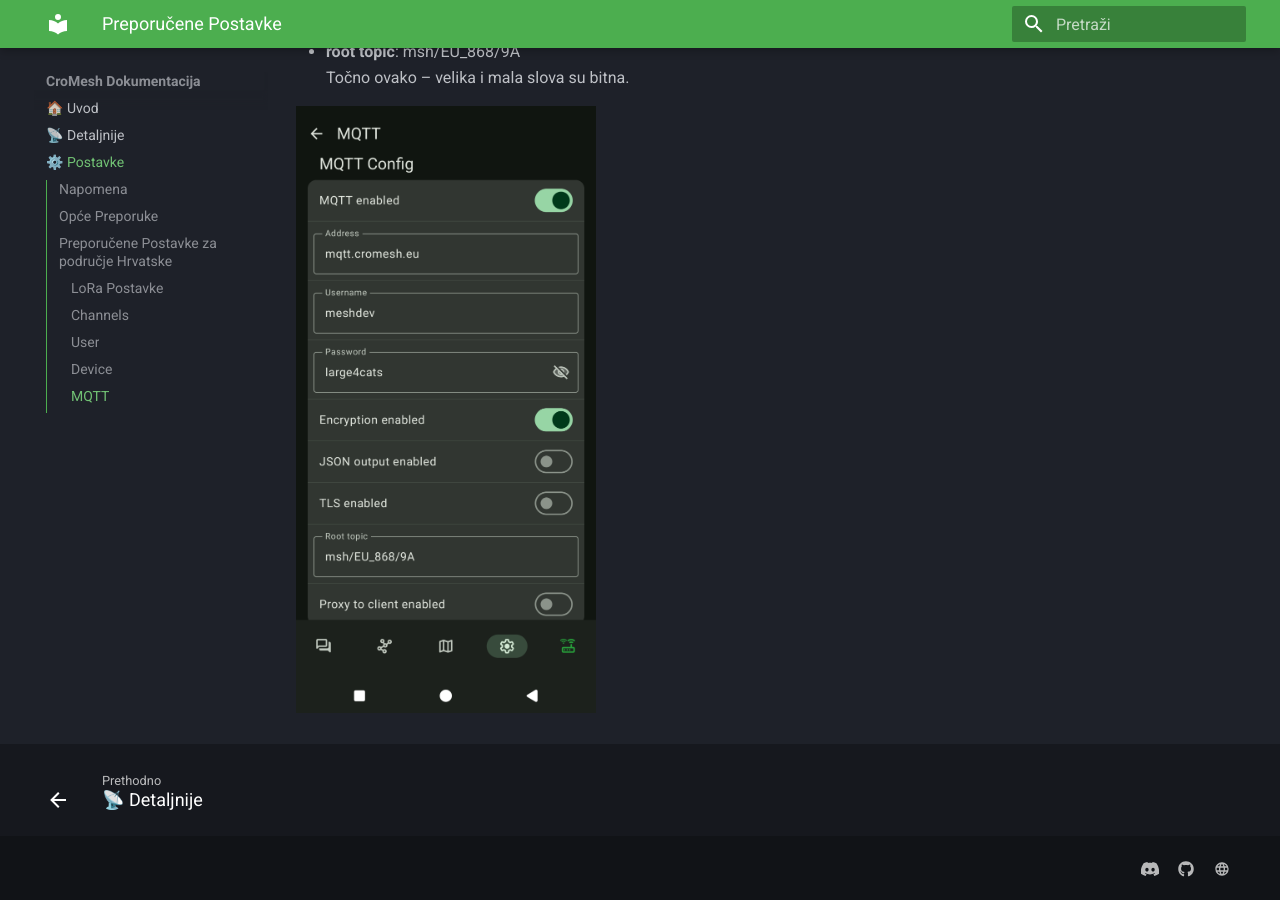
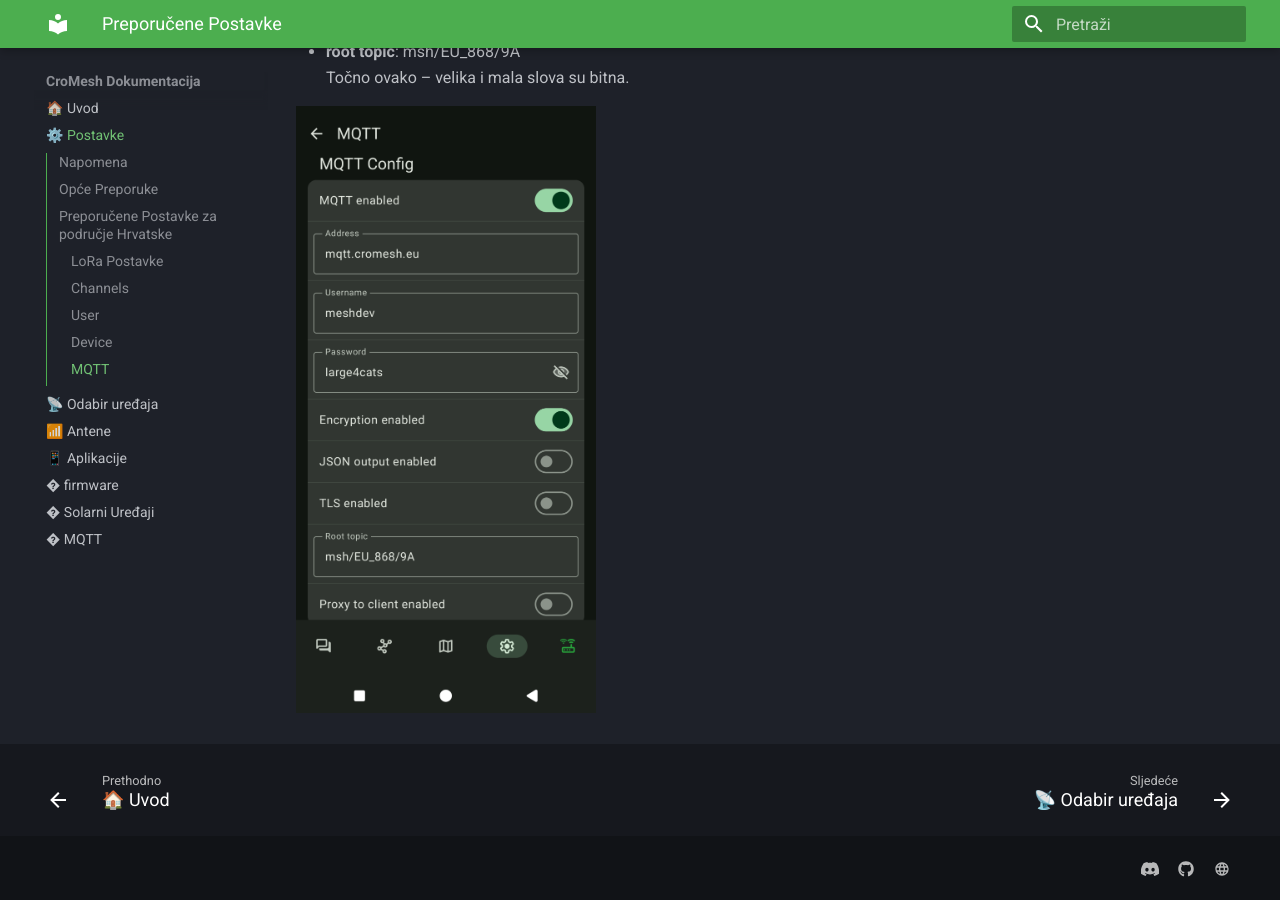
Before and after one commit to cromesh/docs.cromesh.eu, an MkDocs documentation site: the page built from docs/postavke.md, in a window 1280 px wide and 900 px high, scrolled down 4812 px. Built offline with MkDocs 1.6.1 and Material for MkDocs 9.7.7, drawn with Linux system fonts in a browser that asks for light colours.

Commit message:
More pages

```diff
--- a/docs/postavke.md
+++ b/docs/postavke.md
@@ -31,7 +31,7 @@ Time se smanjuje nepotreban promet u mreži.
 - **Ignore MQTT**: Uključeno
 - **OK to MQTT**: Uključeno
 
-![Channels](lora_settings.png){ width="300" }
+![Channels](assets/lora_settings.png){ width="300" }
 OK to MQTT je potreban da bi se vaše poruke prikazale na:
    - map.cromesh.eu
    - Drugim kartama i drugim alatima za vizualizaciju
--- a/mkdocs.yml
+++ b/mkdocs.yml
@@ -2,37 +2,44 @@ site_name: CroMesh Dokumentacija
 site_description: Dokumentacija za CroMesh mrežu i Meshtastic konfiguraciju
 site_author: CroMesh zajednica
 site_url: https://docs.cromesh.eu
-
 nav:
   - 🏠 Uvod: index.md
-  - 📡 Detaljnije: detaljnije.md
   - ⚙️ Postavke: postavke.md
+  - 📡 Odabir uređaja: odabir-uređaja.md
+  - 📶 Antene: antenne.md
+  - 📱 Aplikacije: aplikacije.md
+  - � firmware: firmware.md
+  - � Solarni Uređaji: solarni-uređaji.md
+  - � MQTT: mqtt.md
 
 theme:
   name: material
   language: hr
   features:
-    - content.sections
-    - content.tabs
-    - navigation.sections
+    # --- Navigation behavior ---
+    - navigation.collapse     # make sections collapsible
+    - navigation.expand       # auto-expand current section
+    - navigation.indexes      # make parent sections clickable (Detaljnije/index.md)
+    - navigation.sections     # group related pages
     - navigation.instant
     - navigation.footer
-    - toc.integrate
+    # --- Content enhancements ---
+    - content.tabs
+    - content.sections
+    - content.code.copy
+    # --- Search & TOC ---
     - search.suggest
     - search.highlight
-    - content.code.copy
+    - toc.integrate
 
   palette:
-      scheme: slate
-      primary: green
-      accent: dark-green
+    scheme: slate
+    primary: green
+    accent: dark-green
+
   font:
     text: Roboto
     code: Roboto Mono
-
-
-
-
 
 markdown_extensions:
   - admonition
@@ -47,13 +54,12 @@ markdown_extensions:
   - footnotes
   - nl2br
   - md_in_html
-  - attr_list
-  - md_in_html
   - pymdownx.blocks.caption
 
 plugins:
   - search:
       lang: en   # 'hr' not supported yet
+
 
 extra:
   social:
```
Also changed, not shown: docs/antenne.md (added, +10 -0 lines), docs/aplikacije.md (added, +10 -0 lines), docs/detaljnije.md (deleted, +0 -72 lines), docs/firmware.md (added, +11 -0 lines), docs/mqtt.md (added, +11 -0 lines), docs/odabir-uređaja.md (added, +78 -0 lines), docs/solarni-uređaji.md (added, +11 -0 lines), docs/assets/lora_settings.png (renamed from docs/lora_settings.png), docs/index.md (line endings or trailing spaces), 1 other file.
